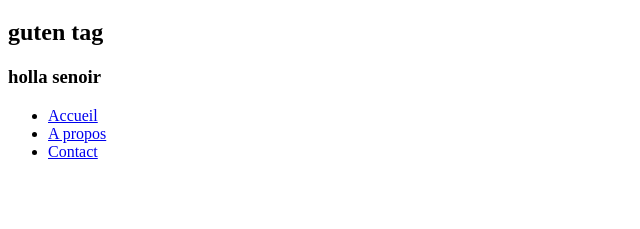
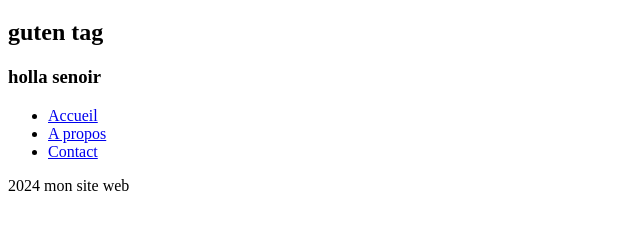
Before and after one commit to mokhtarkr01/Test, a plain HTML site: page index.html in a window 1280 px wide. Shown: the part 61-290 px from the top of the page, without its empty margins (0-640 px from the left). Drawn offline with Linux system fonts and the light colour scheme.

Commit message:
Adeed footer

```diff
--- a/index.html
+++ b/index.html
@@ -18,4 +18,7 @@
         <li><a href="#home">Contact</a></li>
     </ul>
 </nav>
+<footer>
+    <p>2024 mon site web</p>
+</footer>
 </html>
```
